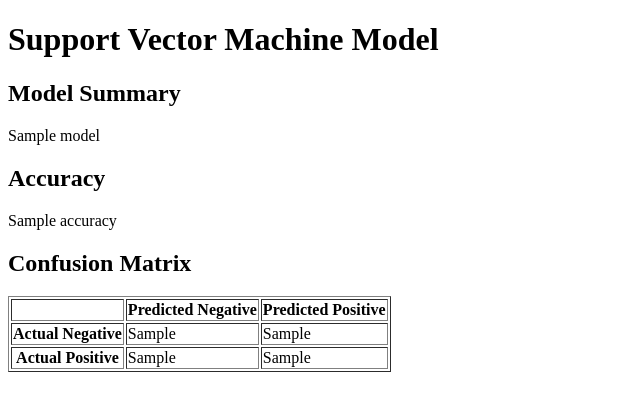
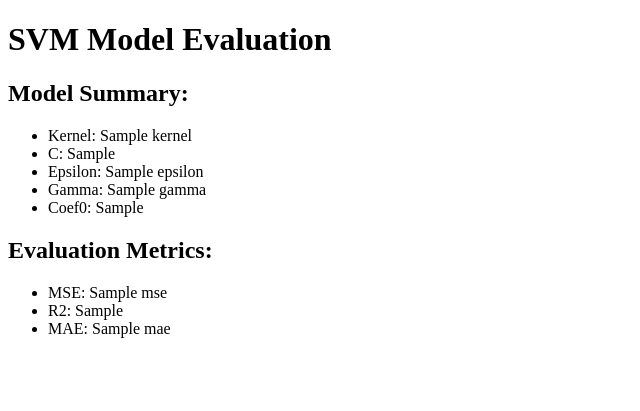
Before and after one commit to Nantawat6510545543/sleep-well, a Django app: template myapi/templates/myapi/model_view.html in a window 1280 px wide. Shown: the top 411 px of the page, without its empty margins (0-640 px from the left). Run offline with Django 5.2, Linux system fonts and the light colour scheme; the template is opened without the code that fills it: most values are stand-ins (such as "Sample title", 1, 10 or a date in 2020).

Commit message:
predict done

```diff
--- a/myapi/templates/myapi/model_view.html
+++ b/myapi/templates/myapi/model_view.html
@@ -1,35 +1,25 @@
 <!DOCTYPE html>
 <html lang="en">
+<html>
 <head>
-    <meta charset="UTF-8">
-    <meta name="viewport" content="width=device-width, initial-scale=1.0">
     <title>Model View</title>
 </head>
 <body>
-    <h1>Support Vector Machine Model</h1>
-    <h2>Model Summary</h2>
-    <p>{{ model }}</p>
+<h1>SVM Model Evaluation</h1>
+<h2>Model Summary:</h2>
+<ul>
+    <li>Kernel: {{ context.Summary.kernel }}</li>
+    <li>C: {{ context.Summary.C }}</li>
+    <li>Epsilon: {{ context.Summary.epsilon }}</li>
+    <li>Gamma: {{ context.Summary.gamma }}</li>
+    <li>Coef0: {{ context.Summary.coef0 }}</li>
+</ul>
 
-    <h2>Accuracy</h2>
-    <p>{{ accuracy }}</p>
-
-    <h2>Confusion Matrix</h2>
-    <table border="1">
-        <tr>
-            <th></th>
-            <th>Predicted Negative</th>
-            <th>Predicted Positive</th>
-        </tr>
-        <tr>
-            <th>Actual Negative</th>
-            <td>{{ conflict_matrix.0.0 }}</td>
-            <td>{{ conflict_matrix.0.1 }}</td>
-        </tr>
-        <tr>
-            <th>Actual Positive</th>
-            <td>{{ conflict_matrix.1.0 }}</td>
-            <td>{{ conflict_matrix.1.1 }}</td>
-        </tr>
-    </table>
+<h2>Evaluation Metrics:</h2>
+<ul>
+    <li>MSE: {{ context.MSE }}</li>
+    <li>R2: {{ context.R2 }}</li>
+    <li>MAE: {{ context.MAE }}</li>
+</ul>
 </body>
 </html>
```
Also changed, not shown: myapi/predict.py (+47 -11 lines), myapi/views/app_views.py (+18 -8 lines).
